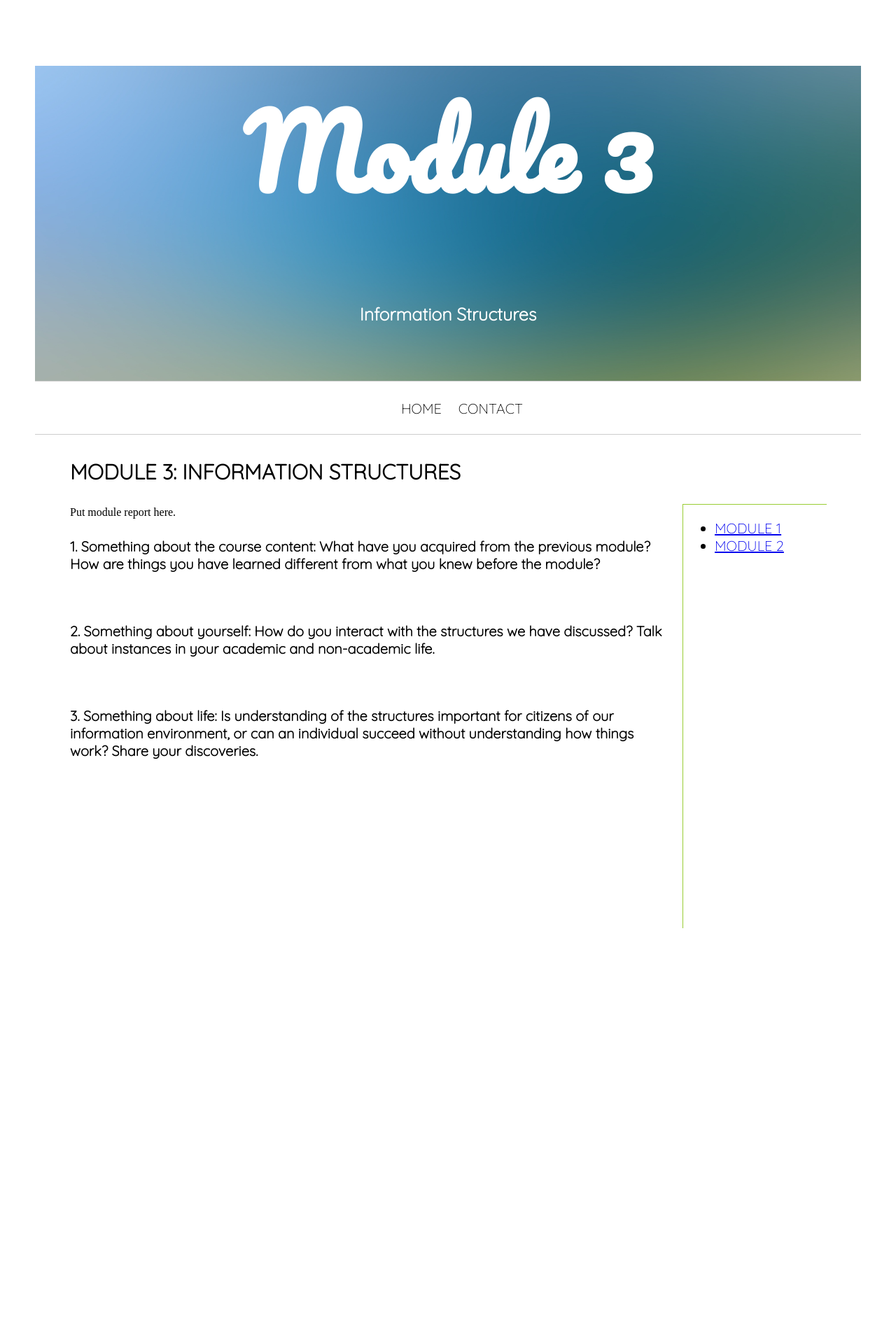
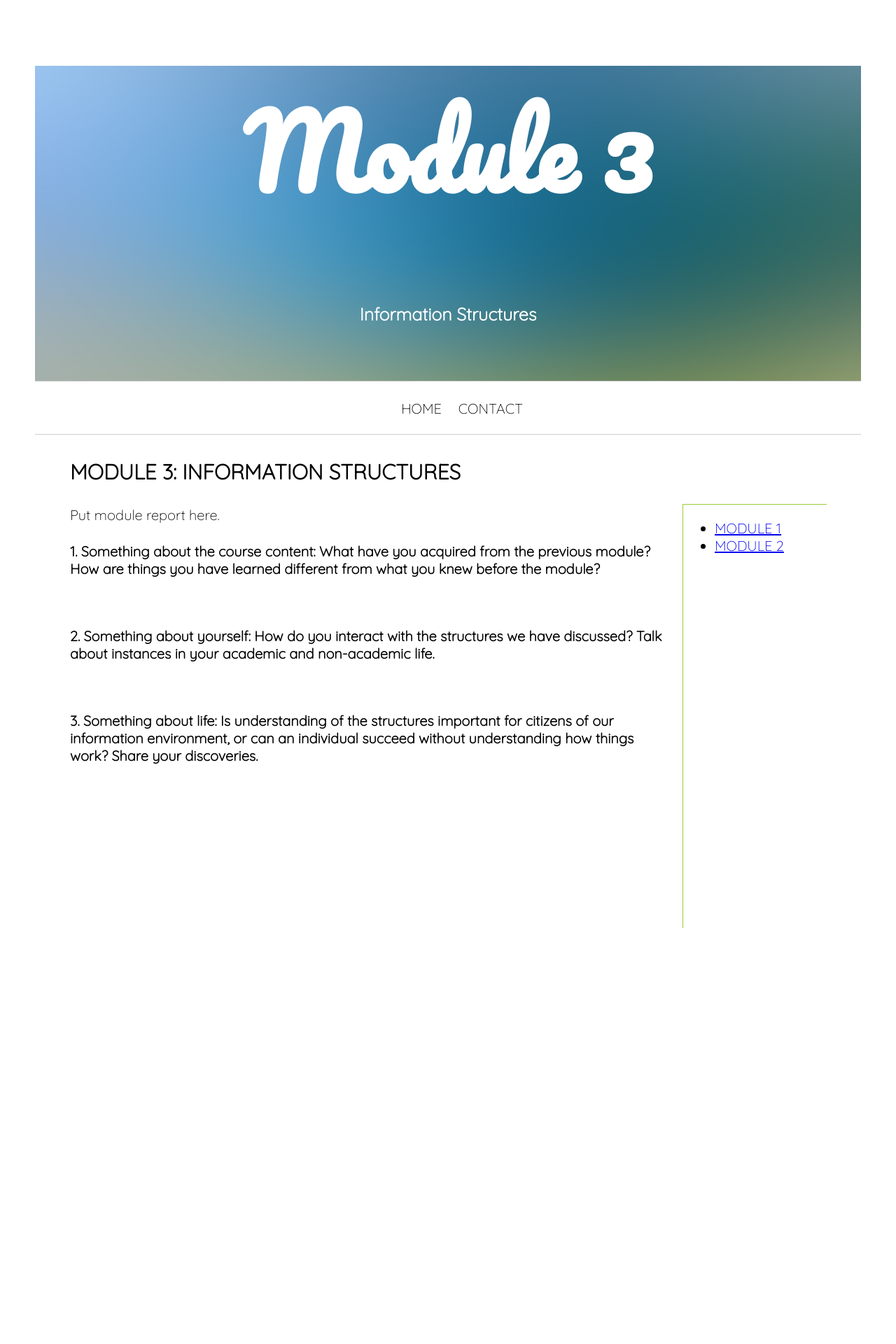
Before and after one commit to rcmetcalf/rcmetcalf.github.io, a Jekyll site: the page gooey/index.html, which Jekyll copies as it is, in a window 1280 px wide. Shown: the top 1920 px of the page at 70% size. Built offline with Jekyll 4.4.1, drawn with Linux system fonts in a browser that asks for light colours; Markdown is read by kramdown in place of the engine named in the settings.

```diff
--- a/gooey/index.html
+++ b/gooey/index.html
@@ -34,11 +34,11 @@
 
 	<div class="block1">
 		<h3>Module 3: Information Structures</h3>
-			 Put module report here. <br>
+			 <p>Put module report here. <br>
 			<h4>1. Something about the course content: What have you acquired from the previous module? How are things you have learned different from what you knew before the module?</h4><br>
 			<h4>2. Something about yourself: How do you interact with the structures we have discussed? Talk about instances in your academic and non-academic life.</h4><br>
 			<h4>3. Something about life: Is understanding of the structures important for citizens of our information environment, or can an individual succeed without understanding how things work? Share your discoveries.</h4><br>
-
+		</p>
 	</div>
 
   </body>
```
